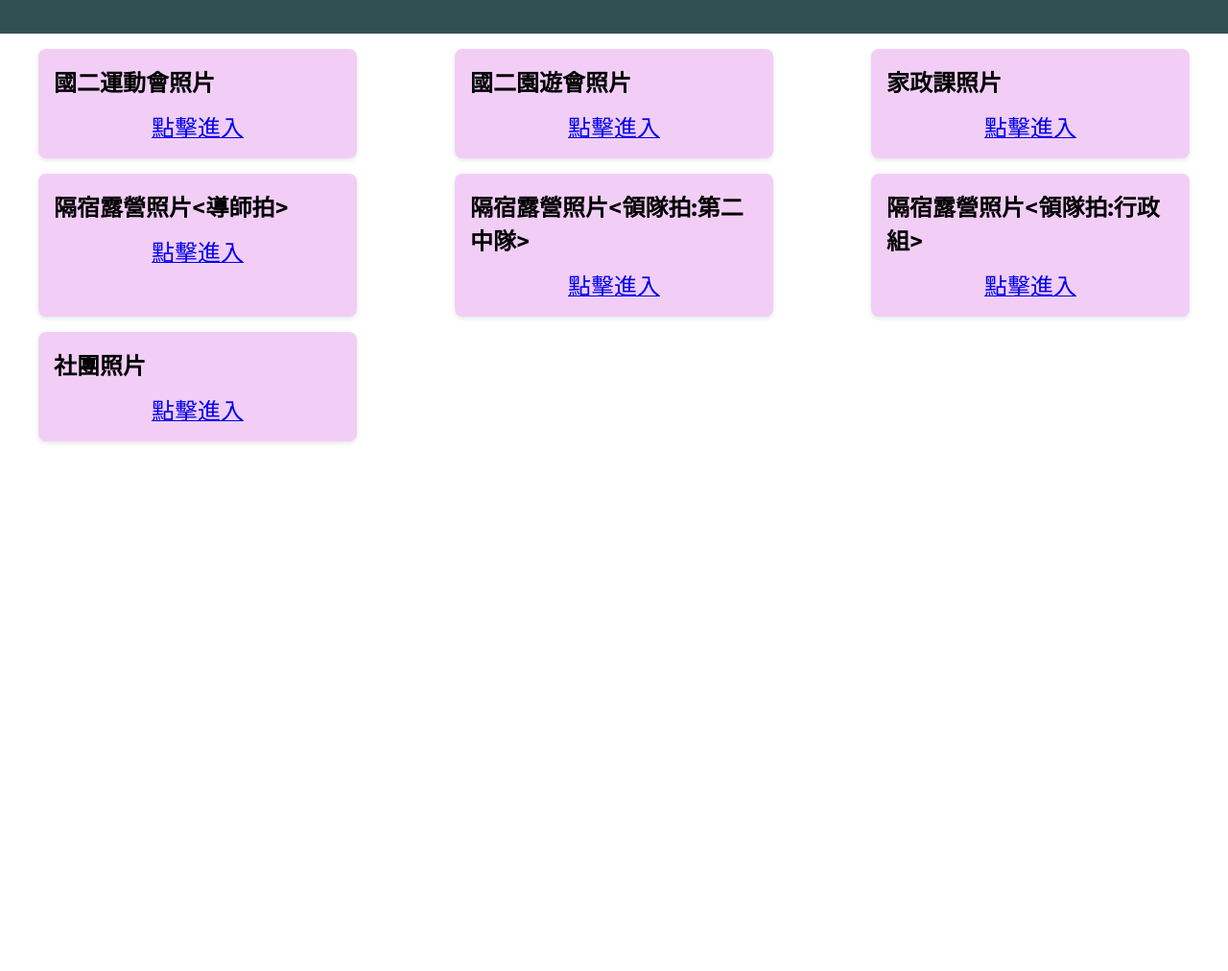
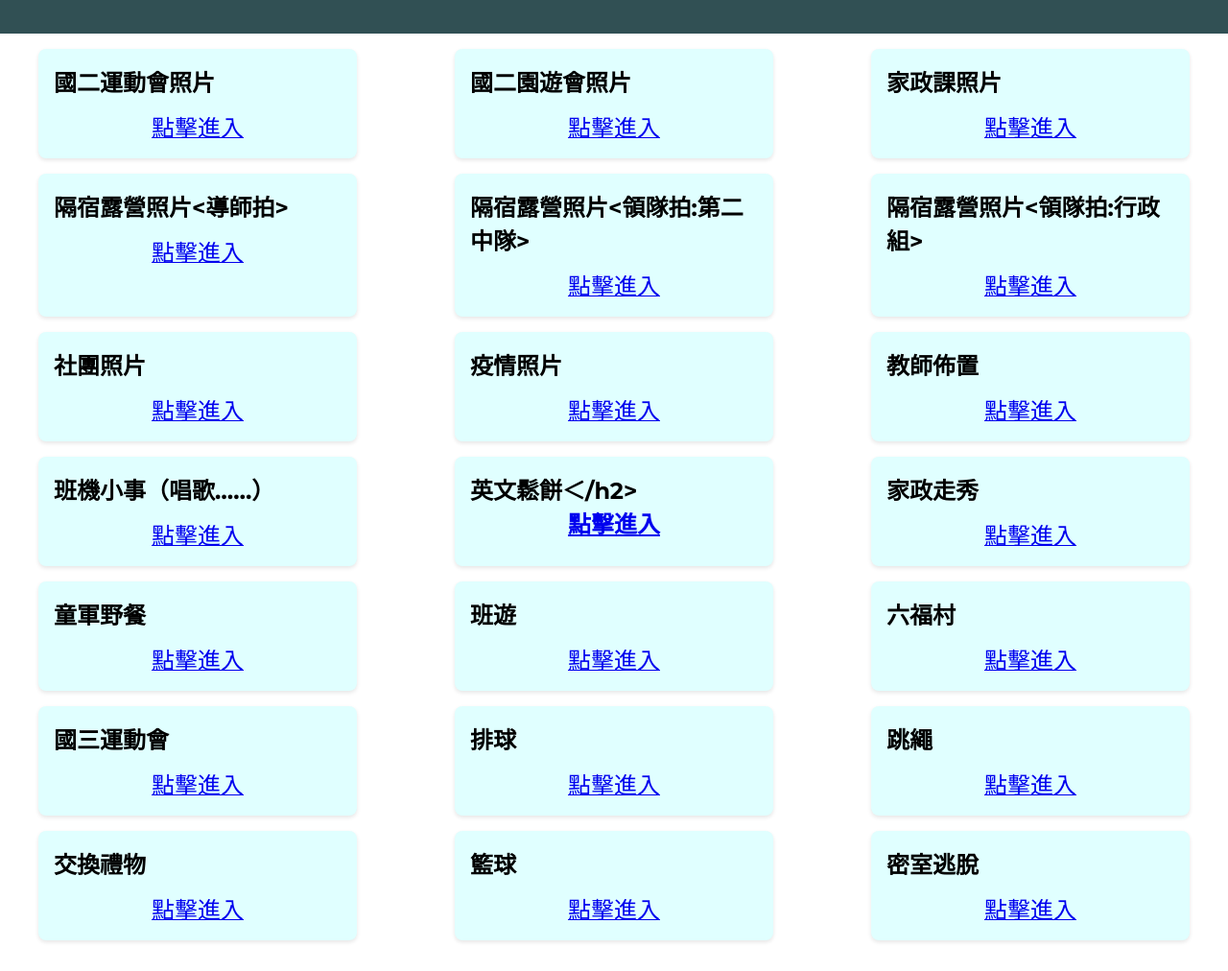
Before and after one commit to chenbair/204, a plain HTML site: page index.html in a window 1280 px wide. Shown: the part 79-1091 px from the top of the page at 96% size. Before the commit the page ends 800 px from the top, so only its background shows below. Drawn offline with Linux system fonts and the light colour scheme.

Commit message:
Update index.html

```diff
--- a/index.html
+++ b/index.html
@@ -28,7 +28,7 @@
             margin: 0 auto;
         }
         .card{
-            background-color: #f2cef7;
+            background-color: #E0FFFF;
             padding: 1em;
             border-radius: 8px;
             box-shadow: 0 2px 4px rgba(0, 0, 0, 0.1);
@@ -92,6 +92,77 @@
 
             <div style="text-align:center;"><a href="https://drive.google.com/drive/folders/1PKdmpW5Kv7HMkOo9h0mOG_Nru40AeW0q"><font size="5">點擊進入</font></a></div>
         </div>
+        <div class="card">
+            <h2>疫情照片</h2>
+
+            <div style="text-align:center;"><a href="https://drive.google.com/drive/folders/1oafQkm3FiSzXxwmrjFDgBlBup_5n8cTn"><font size="5">點擊進入</font></a></div>
+        </div>
+        <div class="card">
+            <h2>教師佈置</h2>
+
+            <div style="text-align:center;"><a href="https://drive.google.com/drive/folders/1oXzj3mPiBkHsOKODPgcP0WQzLwp3H6es"><font size="5">點擊進入</font></a></div>
+        </div>
+        <div class="card">
+            <h2>班機小事（唱歌……）</h2>
+
+            <div style="text-align:center;"><a href="https://drive.google.com/drive/folders/1oWsB_OcXOA1KR9Mddy95HkggvVVY7z1M"><font size="5">點擊進入</font></a></div>
+        </div>
+        <div class="card">
+            <h2>英文鬆餅＜/h2>
+
+            <div style="text-align:center;"><a href="https://drive.google.com/drive/folders/1oQvHzgZjI3xWLXBHXY6XdvEWbAIYnPU8"><font size="5">點擊進入</font></a></div>
+        </div>
+        <div class="card">
+            <h2>家政走秀</h2>
+
+            <div style="text-align:center;"><a href="https://drive.google.com/drive/folders/1oN-Lu1Tl7QO0msGRGGSdkjt-TCIuhhKu"><font size="5">點擊進入</font></a></div>
+        </div>
+        <div class="card">
+            <h2>童軍野餐</h2>
+
+            <div style="text-align:center;"><a href="https://drive.google.com/drive/folders/1oK-Q3kqaqieQjwzahmmP4ySkmoHcTQBM"><font size="5">點擊進入</font></a></div>
+        </div>
+        <div class="card">
+            <h2>班遊</h2>
+
+            <div style="text-align:center;"><a href="https://drive.google.com/drive/folders/1oJWWYCEl1YutLp-38gHue--B13FMlTey"><font size="5">點擊進入</font></a></div>
+        </div>
+        <div class="card">
+            <h2>六福村</h2>
+
+            <div style="text-align:center;"><a href="https://drive.google.com/drive/folders/1oE9zHlaXXIN8uIEblaqJb--wwOm0LbH5"><font size="5">點擊進入</font></a></div>
+        </div>
+
+        <div class="card">
+            <h2>國三運動會</h2>
+
+            <div style="text-align:center;"><a href="https://drive.google.com/drive/folders/1o9kw7GCodHlSuvu0hW530H_HUMyBOEZI"><font size="5">點擊進入</font></a></div>
+        </div>
+        <div class="card">
+            <h2>排球</h2>
+
+            <div style="text-align:center;"><a href="https://drive.google.com/drive/folders/1o7vka8Y-KPFiFYIMaX9BMiBpDmUDAGtC"><font size="5">點擊進入</font></a></div>
+        </div>
+        <div class="card">
+            <h2>跳繩</h2>
+
+            <div style="text-align:center;"><a href="https://drive.google.com/drive/folders/1o7kJ6GEn7B5TqdzDarG7Of1OOq_lf432"><font size="5">點擊進入</font></a></div>
+        </div>
+        <div class="card">
+            <h2>交換禮物</h2>
+
+            <div style="text-align:center;"><a href="https://drive.google.com/drive/folders/1o3XPT-hsk8YdkvIP8FdcRTNTmOUFBEjh"><font size="5">點擊進入</font></a></div>
+        </div>
+        <div class="card">
+            <h2>籃球</h2>
+
+            <div style="text-align:center;"><a href="https://drive.google.com/drive/folders/1fGu5xz56uflJZRxeQWQwohz0ubUBh9Lv"><font size="5">點擊進入</font></a></div>
+        </div>
+        <div class="card">
+            <h2>密室逃脫</h2>
+
+            <div style="text-align:center;"><a href="https://drive.google.com/drive/folders/1V31gpwOlnOuGKXeDSIsGBUaHTX9elbOZ"><font size="5">點擊進入</font></a></div>
+        </div>
     </main>
 
 
```
